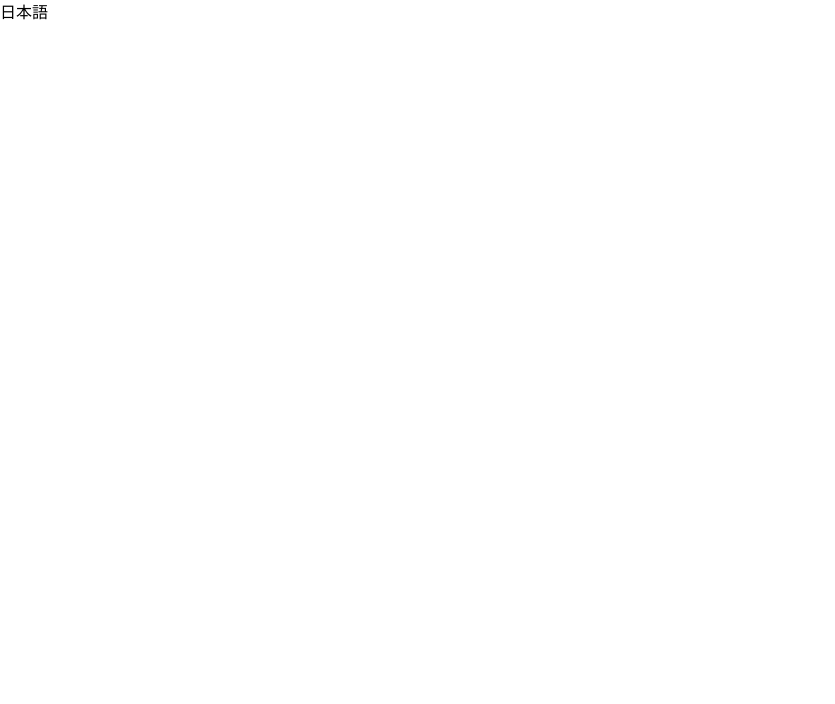
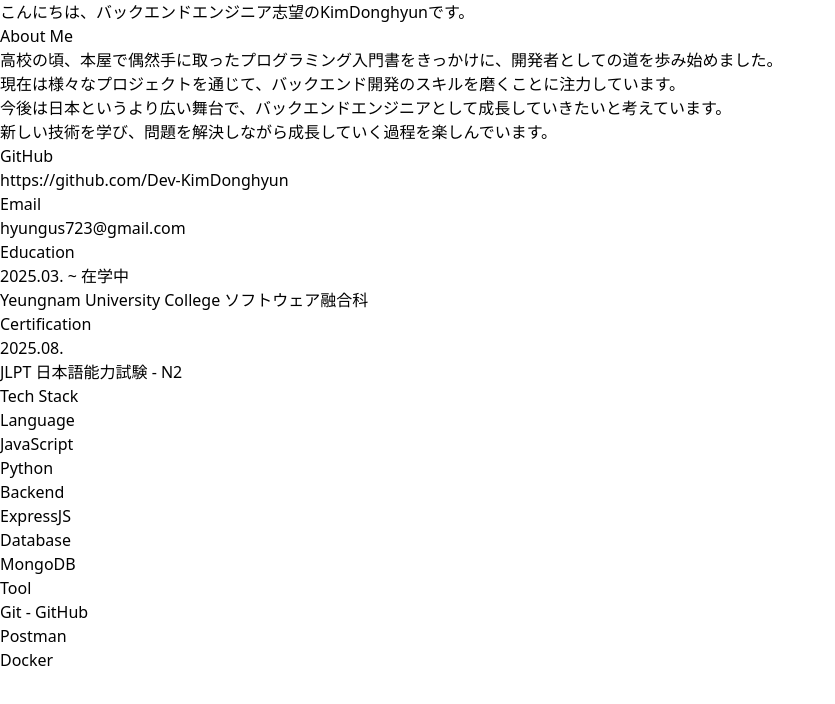
Before and after one commit to Dev-KimDonghyun/Portfolio-Web, a React (Vite) app: page /jp in a window 1280 px wide. Shown: the top 704 px of the page, without its empty margins (0-835 px from the left). Built offline with nearby package versions, Linux system fonts and the light colour scheme.

Commit message:
feat: Setup JpHome.jsx with Section Components

```diff
--- a/src/pages/JpHome.jsx
+++ b/src/pages/JpHome.jsx
@@ -1,7 +1,19 @@
+import TitleJp from "../components/jp/TitleJp";
+import AboutJp from "../components/jp/AboutJp";
+import ContactJp from "../components/jp/ContactJp";
+import EducationJp from "../components/jp/EducationJp";
+import CertificationJp from "../components/jp/CertificationJp";
+import TechJp from "../components/jp/TechJp";
+
 const JpHome = () => {
   return (
     <div>
-      <h1>日本語</h1>
+      <TitleJp />
+      <AboutJp />
+      <ContactJp />
+      <EducationJp />
+      <CertificationJp />
+      <TechJp />
     </div>
   );
 };
```
